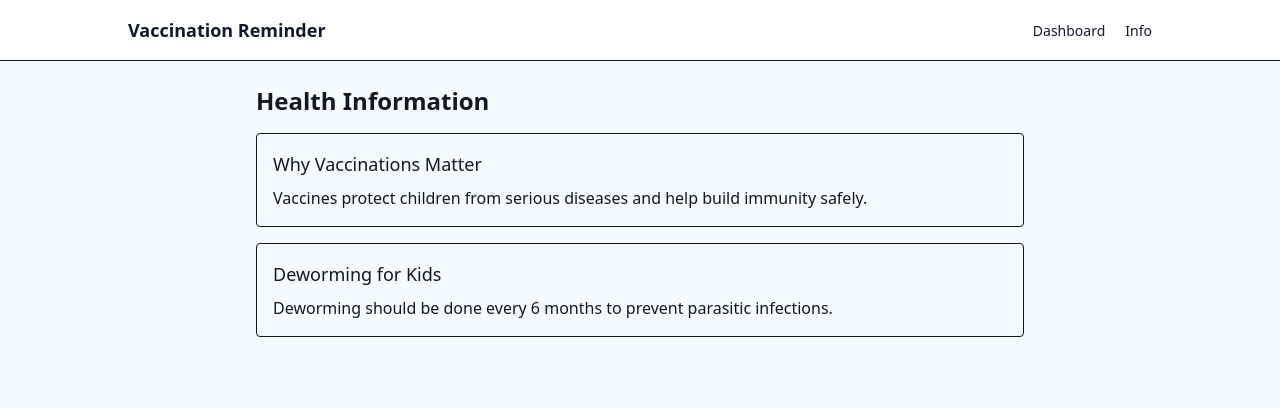
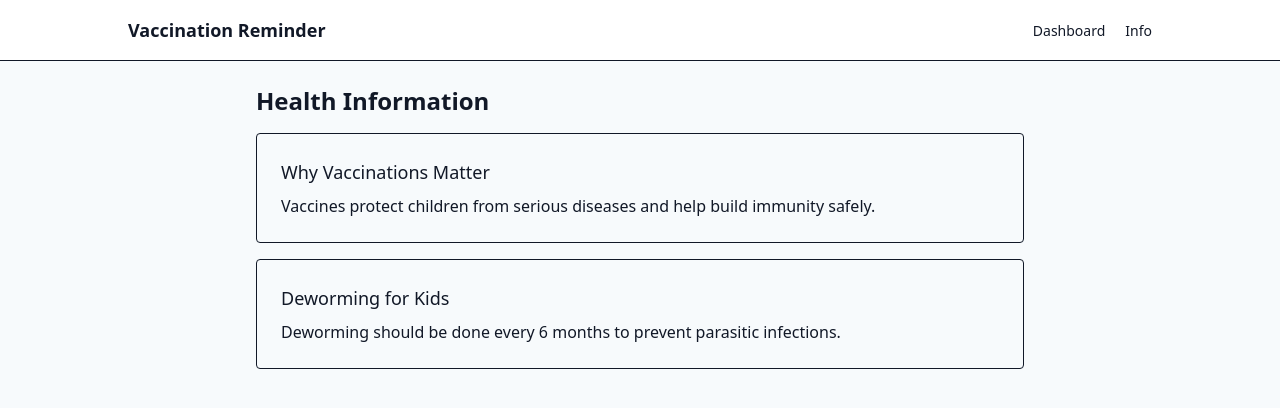
Before and after one commit to prakhar17072004/Health_app, a Next.js app: page /info-library in a window 1280 px wide. Shown: the top 408 px of the page. Built offline with nearby package versions, Linux system fonts and the light colour scheme.

Commit message:
Update page.tsx

```diff
--- a/src/app/info-library/page.tsx
+++ b/src/app/info-library/page.tsx
@@ -5,7 +5,7 @@ export default function InfoLibraryPage() {
     <div className="max-w-3xl mx-auto">
       <h1 className="text-2xl font-semibold mb-4">Health Information</h1>
       {data.map((a, i) => (
-        <div key={i} className="mb-4 border p-4 rounded">
+        <div key={i} className="mb-4 border p-6 rounded">
           <h2 className="text-lg font-medium">{a.title}</h2>
           <p className="mt-2">{a.content}</p>
         </div>
```
